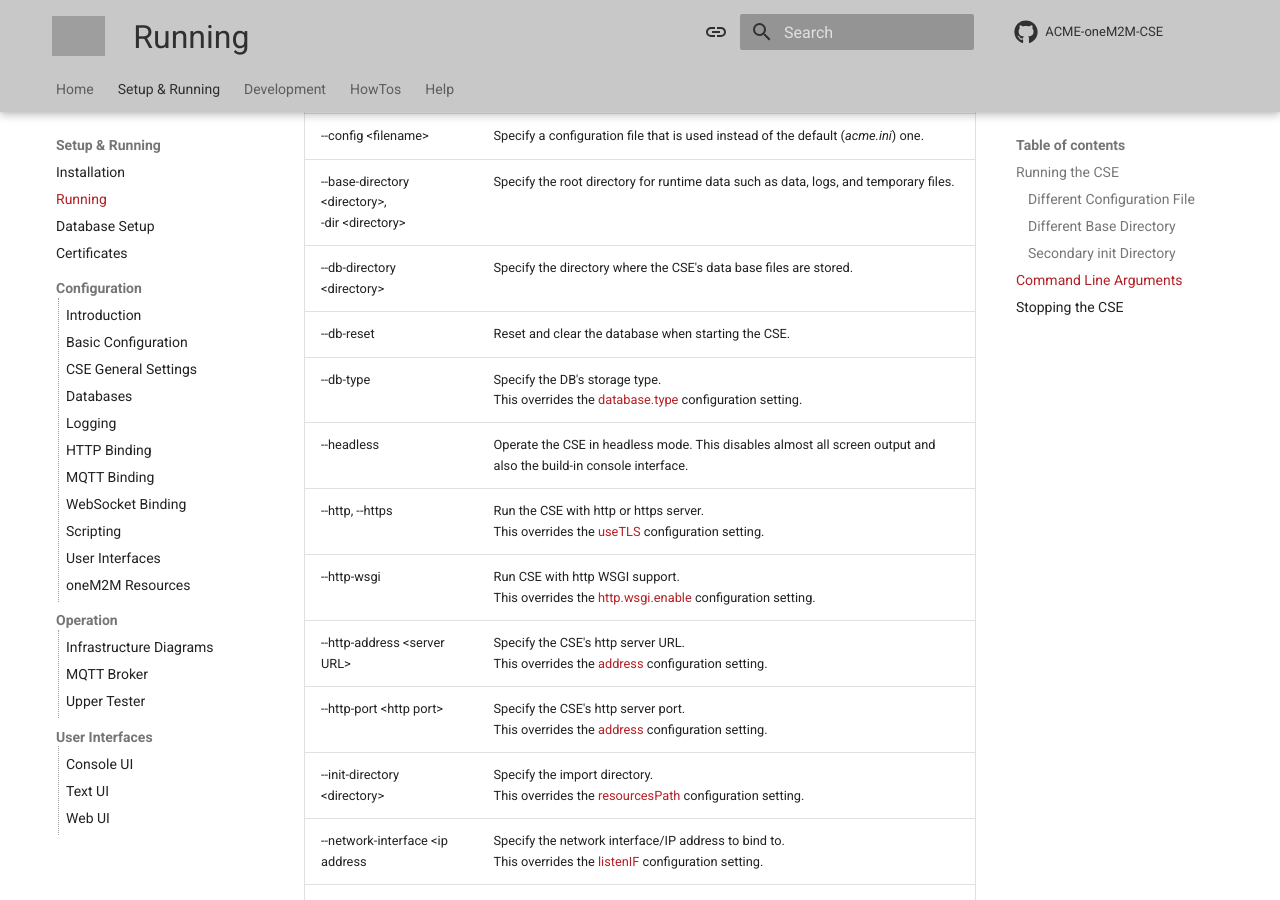
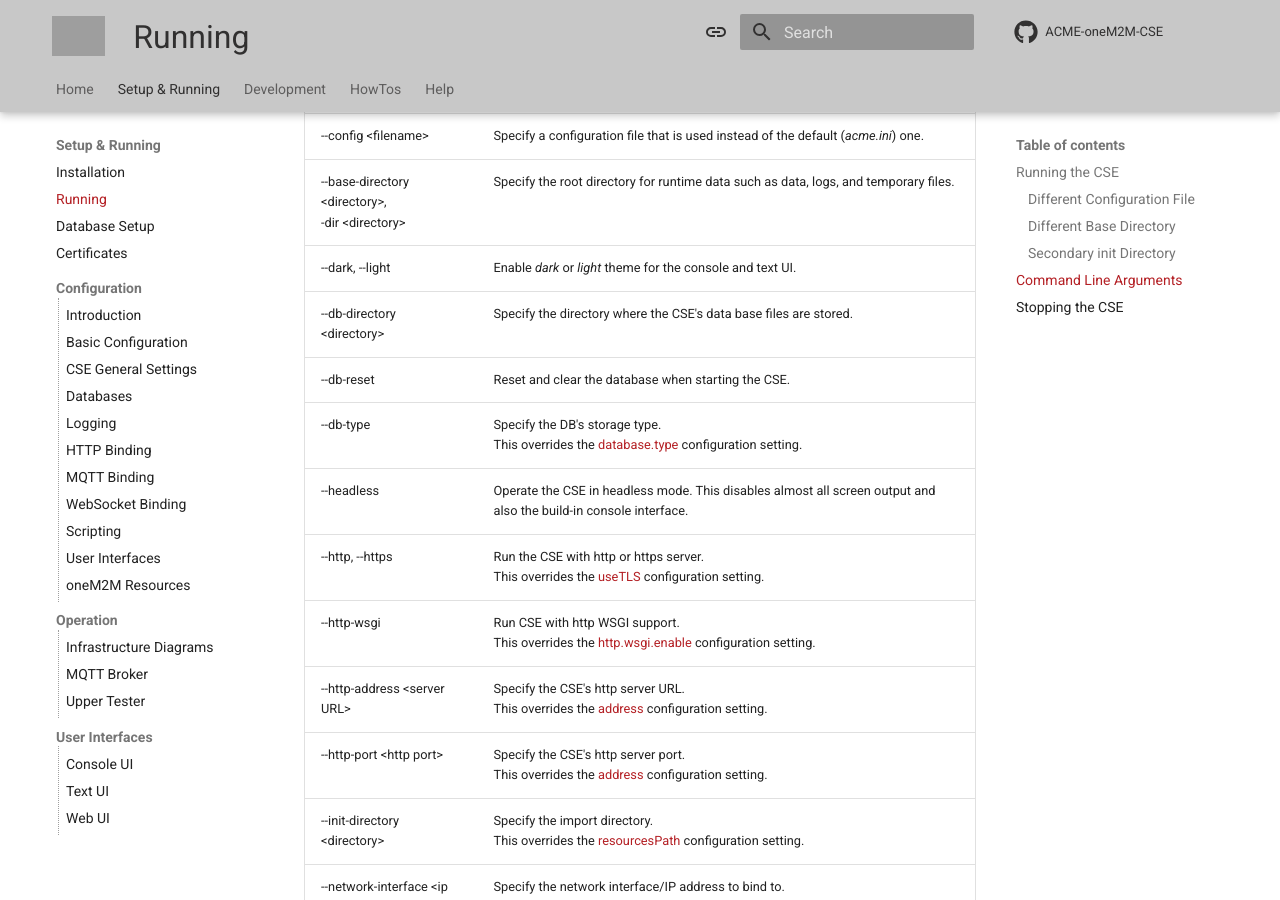
Before and after one commit to ankraft/ACME-oneM2M-CSE-mkdocs, an MkDocs documentation site: the page built from docs/setup/Running.md, in a window 1280 px wide and 900 px high, scrolled down 1671 px. Built offline with MkDocs 1.6.1 and Material for MkDocs 9.7.7, drawn with Linux system fonts in a browser that asks for light colours; comment, search, counter and statistics services are not loaded; grey boxes are pictures that could not be loaded.

Commit message:
Added documentation for --dark and --light command line arguments

```diff
--- a/docs/setup/Running.md
+++ b/docs/setup/Running.md
@@ -71,6 +71,7 @@ The ACME CSE provides a number of command line arguments that will override the
 | -h, --help                                               | Show a help message and exit.                                                                                                                                           |
 | --config &lt;filename>                                   | Specify a configuration file that is used instead of the default (*acme.ini*) one.                                                                                      |
 | --base-directory &lt;directory>,<br/>-dir &lt;directory> | Specify the root directory for runtime data such as data, logs, and temporary files.                                                                                    |
+| --dark, --light                                          | Enable *dark* or *light* theme for the console and text UI.                                                                                                             |
 | --db-directory &lt;directory>                            | Specify the directory where the CSE's data base files are stored.                                                                                                       |
 | --db-reset                                               | Reset and clear the database when starting the CSE.                                                                                                                     |
 | --db-type {memory, tinydb, postgresql}                   | Specify the DB's storage type.<br />This overrides the [database.type](../setup/Configuration-database.md#general-settings) configuration setting.                      |
@@ -81,12 +82,12 @@ The ACME CSE provides a number of command line arguments that will override the
 | --http-port &lt;http port>                               | Specify the CSE's http server port.<br />This overrides the [address](../setup/Configuration-http.md#general-settings) configuration setting.                           |
 | --init-directory &lt;directory>                          | Specify the import directory.<br />This overrides the [resourcesPath](../setup/Configuration-cse.md#general-settings) configuration setting.                            |
 | --network-interface &lt;ip address                       | Specify the network interface/IP address to bind to.<br />This overrides the [listenIF](../setup/Configuration-http.md#general-settings) configuration setting.         |
-| --log-level {info, error, warn, debug, off}              | Set the log level, or turn logging off.<br />This overrides the [level](../setup/Configuration-logging.md#general-settings) configuration setting.               |
+| --log-level {info, error, warn, debug, off}              | Set the log level, or turn logging off.<br />This overrides the [level](../setup/Configuration-logging.md#general-settings) configuration setting.                      |
 | --mqtt, --no-mqtt                                        | Enable or disable the MQTT binding.<br />This overrides the [mqtt.enable](../setup/Configuration-mqtt.md#general-settings) configuration setting.                       |
 | --remote-cse, --no-remote-cse                            | Enable or disable remote CSE connections and checking.<br />This overrides the [enableRemoteCSE](../setup/Configuration-cse.md#general-settings) configuration setting. |
-| --statistics, --no-statistics                            | Enable or disable collecting CSE statistics.<br />This overrides the [enable](../setup/Configuration-cse.md#statistics) configuration setting.                                       |
+| --statistics, --no-statistics                            | Enable or disable collecting CSE statistics.<br />This overrides the [enable](../setup/Configuration-cse.md#statistics) configuration setting.                          |
 | --textui                                                 | Run the CSE's text UI after startup.                                                                                                                                    |
-| --ws, --no-ws                                            | Enable or disable the WebSocket binding.<br />This overrides the [websocket.enable](../setup//Configuration-ws.md#general-settings) configuration setting.                                  |
+| --ws, --no-ws                                            | Enable or disable the WebSocket binding.<br />This overrides the [websocket.enable](../setup//Configuration-ws.md#general-settings) configuration setting.              |
 
 
 
```
